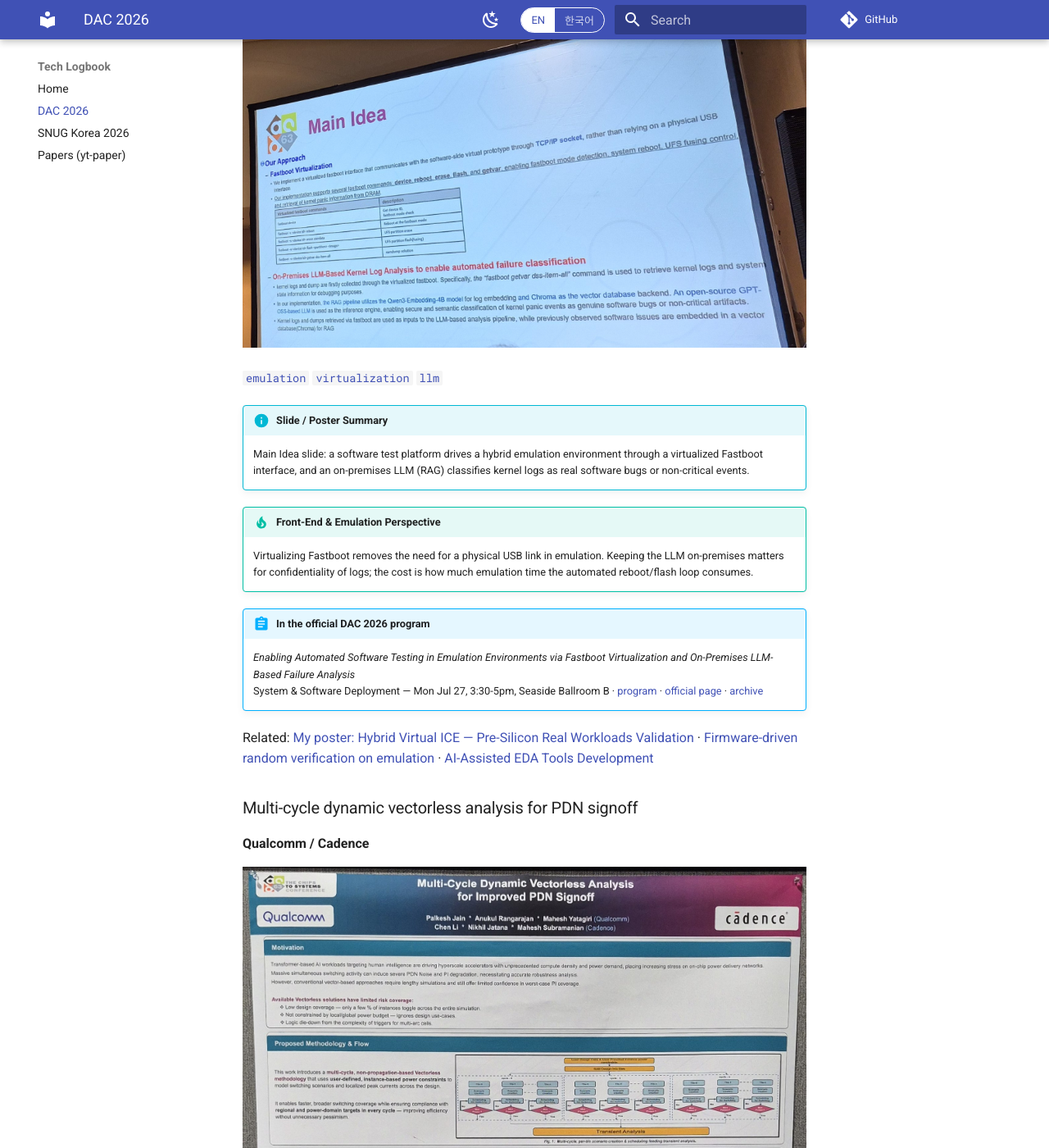
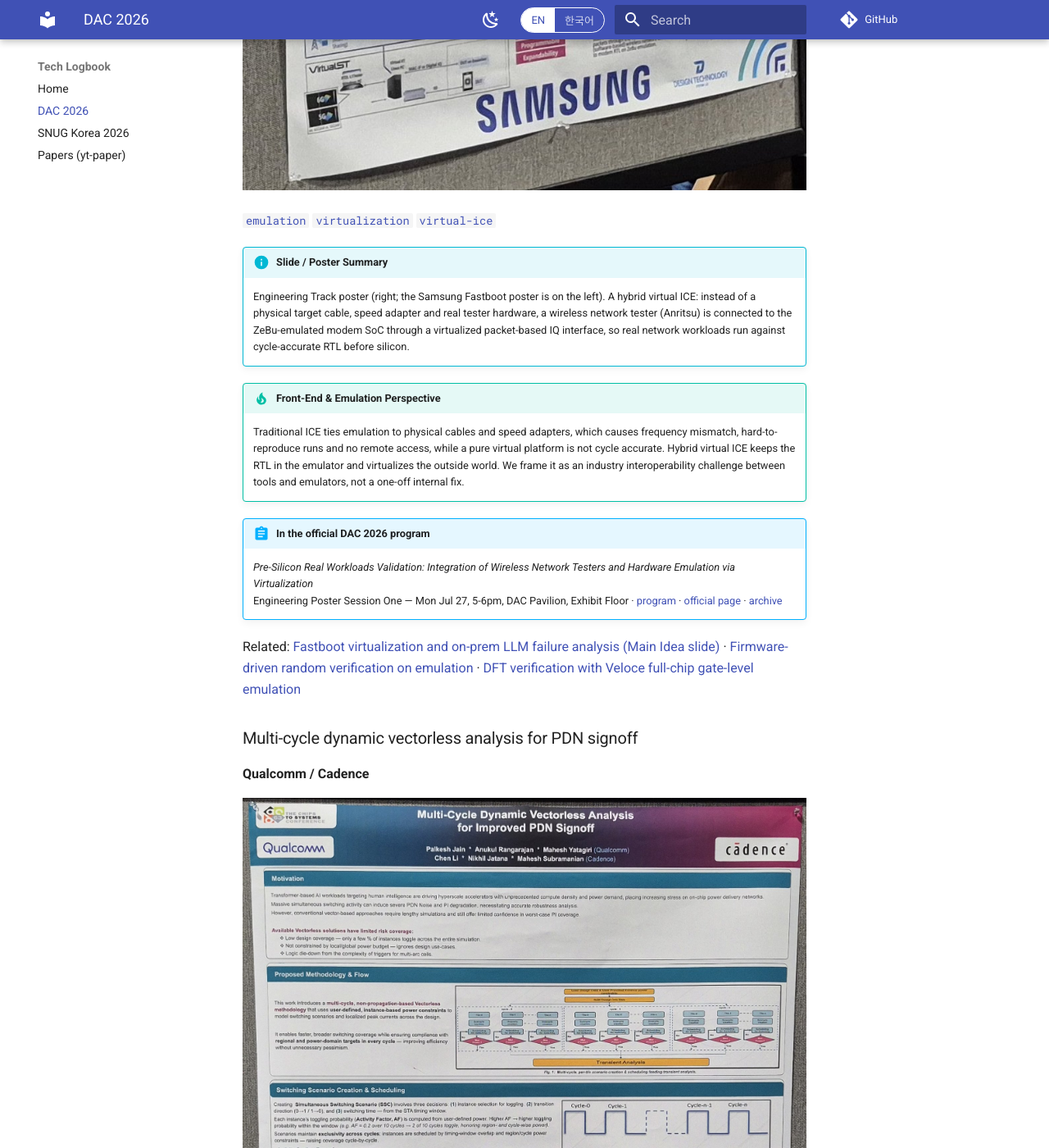
Before and after one commit to nemo99007/tech-logbook, an MkDocs documentation site: the page built from docs/dac2026/index.md, in a window 1280 px wide and 1400 px high, scrolled down 9966 px. Shown: the whole window at 82% size. Built offline with MkDocs 1.6.1 and Material for MkDocs 9.7.7, drawn with Linux system fonts in a browser that asks for light colours; comment, search, counter and statistics services are not loaded; some of the changed text lies outside the part shown.

Commit message:
DAC 2026 page: drop the separate My Work section
Co-Authored-By: Claude Sonnet 5.5 <noreply@anthropic.com>
Claude-Session: https://claude.ai/code/session_01SteYmA1gsWKWv4FvpXktiq

```diff
--- a/docs/dac2026/index.md
+++ b/docs/dac2026/index.md
@@ -37,10 +37,10 @@ Every talk, poster and paper has its own page, with abstract, in the searchable
 
 ## DAC에서 배우고 싶었던 것 { .ko }
 
-- **<span class="en">Hybrid Virtual ICE / virtualized tester on emulation</span><span class="ko">하이브리드 Virtual ICE / 에뮬레이션 위의 가상화 테스터</span>** — <span class="en">My own poster, plus the other posters that virtualize the outside world around the emulator.</span><span class="ko">제 포스터와, 에뮬레이터 바깥 세계를 가상화하는 다른 포스터들입니다.</span> [My poster: Hybrid Virtual ICE — Pre-Silicon Real Workloads Validation](#p20260727165840), [Fastboot virtualization and on-prem LLM failure analysis (Main Idea slide)](#p20260727162722)
+- **<span class="en">Hybrid Virtual ICE / virtualized tester on emulation</span><span class="ko">하이브리드 Virtual ICE / 에뮬레이션 위의 가상화 테스터</span>** — <span class="en">Posters that virtualize the outside world around the emulator.</span><span class="ko">에뮬레이터 바깥 세계를 가상화하는 다른 포스터들입니다.</span> [Hybrid Virtual ICE — Pre-Silicon Real Workloads Validation](#p20260727165840), [Fastboot virtualization and on-prem LLM failure analysis (Main Idea slide)](#p20260727162722)
 - **<span class="en">DFT automation (SystemRDL-to-RTL, DATP) and gate-level DFT emulation</span><span class="ko">DFT 자동화(SystemRDL-to-RTL, DATP)와 게이트 레벨 DFT 에뮬레이션</span>** — [Design-aware test points in SystemRDL-to-RTL generators](#p20260728134119), [DFT verification with Veloce full-chip gate-level emulation](#p20260728134334)
 - **<span class="en">AI/HPC multi-path network verification</span><span class="ko">AI/HPC 멀티패스 네트워크 검증</span>** — [Flexible and scalable network modeling for AI/HPC network verification](#p20260728172318)
-- **<span class="en">Emulation, UVM acceleration and firmware-driven verification</span><span class="ko">에뮬레이션, UVM acceleration, 펌웨어 기반 검증</span>** — [Firmware-driven random verification on emulation](#p20260727155157), [My poster: Hybrid Virtual ICE — Pre-Silicon Real Workloads Validation](#p20260727165840), [DFT verification with Veloce full-chip gate-level emulation](#p20260728134334)
+- **<span class="en">Emulation, UVM acceleration and firmware-driven verification</span><span class="ko">에뮬레이션, UVM acceleration, 펌웨어 기반 검증</span>** — [Firmware-driven random verification on emulation](#p20260727155157), [Hybrid Virtual ICE — Pre-Silicon Real Workloads Validation](#p20260727165840), [DFT verification with Veloce full-chip gate-level emulation](#p20260728134334)
 - **<span class="en">Agentic AI and LLM for EDA / triage</span><span class="ko">EDA와 triage를 위한 에이전틱 AI와 LLM</span>** — [AI-Assisted EDA Tools Development](#p20260728110354), [Fastboot virtualization and on-prem LLM failure analysis (Main Idea slide)](#p20260727162722)
 - **<span class="en">CXL / near-memory / PIM and emulation power analysis</span><span class="ko">CXL / near-memory / PIM과 에뮬레이션 전력 분석</span>** — <span class="en">No photos of mine; see the program listing below for the sessions and papers.</span><span class="ko">제가 찍은 사진은 없습니다. 아래 프로그램 목록에서 세션과 논문을 확인하세요.</span>
 
@@ -143,64 +143,6 @@ Titles, times and rooms only, from the [official program](https://confcats-sitep
     - [The new era of digital verification: a revolution driven by agentic AI acceleration](https://63dac.conference-program.com/?post_type=page&p=16&id=ENGPOST043&sess=sess264)
 - **Engineering Poster Session Two** — Tue Jul 28, 5-6pm, DAC Pavilion, Exhibit Floor
     - [XChip: A Guardrailed Agentic Gen-AI Front-End Flow from Intent to GDSII](https://63dac.conference-program.com/?post_type=page&p=16&id=ENGPOST248&sess=sess295)
-
-## My Work { .en }
-
-## 내 작업 { .ko }
-
-### My poster: Hybrid Virtual ICE — Pre-Silicon Real Workloads Validation {#p20260727165840}
-
-**Anritsu / Samsung / Synopsys (ZeBu)**
-
-![My poster: Hybrid Virtual ICE — Pre-Silicon Real Workloads Validation](assets/images/20260727_165840.jpg){ loading=lazy }
-
-[`emulation`](#tag-emulation) [`virtualization`](#tag-virtualization) [`virtual-ice`](#tag-virtual-ice) [`my-work`](#tag-my-work)
-
-<div class="en" markdown>
-
-!!! info "Slide / Poster Summary"
-    Our Engineering Track poster (right; the Samsung Fastboot poster is on the left). A hybrid virtual ICE: instead of a physical target cable, speed adapter and real tester hardware, a wireless network tester (Anritsu) is connected to the ZeBu-emulated modem SoC through a virtualized packet-based IQ interface, so real network workloads run against cycle-accurate RTL before silicon.
-
-</div>
-
-<div class="ko" markdown>
-
-!!! info "슬라이드 / 포스터 요약"
-    Engineering Track 포스터(오른쪽, 왼쪽은 삼성 Fastboot 포스터)입니다. 하이브리드 virtual ICE로, 물리 타깃 케이블, 스피드 어댑터, 실제 테스터 하드웨어 대신 무선망 테스터(Anritsu)를 패킷 기반 IQ 인터페이스로 가상화해 ZeBu로 에뮬레이션한 모뎀 SoC에 연결합니다. 실리콘 이전에 사이클 정확한 RTL로 실제 네트워크 워크로드를 돌릴 수 있습니다.
-
-</div>
-
-<div class="en" markdown>
-
-!!! tip "Front-End & Emulation Perspective"
-    Traditional ICE ties emulation to physical cables and speed adapters, which causes frequency mismatch, hard-to-reproduce runs and no remote access, while a pure virtual platform is not cycle accurate. Hybrid virtual ICE keeps the RTL in the emulator and virtualizes the outside world. We frame it as an industry interoperability challenge between tools and emulators, not a one-off internal fix.
-
-</div>
-
-<div class="ko" markdown>
-
-!!! tip "프론트엔드 · 에뮬레이션 관점"
-    기존 ICE는 에뮬레이션을 물리 케이블과 스피드 어댑터에 묶어 두기 때문에 주파수 불일치, 재현이 어려운 실행, 원격 접속 불가 문제가 생기고, 순수 가상 플랫폼은 사이클 정확하지 않습니다. 하이브리드 virtual ICE는 RTL은 에뮬레이터에 두고 외부 세계만 가상화합니다. 사내 한 번의 해결책이 아니라 툴과 에뮬레이터 사이의 업계 상호운용성 과제로 보고 있습니다.
-
-</div>
-
-<div class="en" markdown>
-
-!!! abstract "In the official DAC 2026 program"
-    *Pre-Silicon Real Workloads Validation: Integration of Wireless Network Testers and Hardware Emulation via Virtualization*
-    Engineering Poster Session One — Mon Jul 27, 5-6pm, DAC Pavilion, Exhibit Floor · [program](https://confcats-siteplex.s3.amazonaws.com/dac/images/dac-2026_program_july-22.pdf) · [official page](https://63dac.conference-program.com/?post_type=page&p=16&id=ENGPOST060&sess=sess264) · [archive](#official-dac-2026-archive)
-
-</div>
-
-<div class="ko" markdown>
-
-!!! abstract "공식 DAC 2026 프로그램"
-    *Pre-Silicon Real Workloads Validation: Integration of Wireless Network Testers and Hardware Emulation via Virtualization*
-    Engineering Poster Session One — Mon Jul 27, 5-6pm, DAC Pavilion, Exhibit Floor · [프로그램](https://confcats-siteplex.s3.amazonaws.com/dac/images/dac-2026_program_july-22.pdf) · [공식 페이지](https://63dac.conference-program.com/?post_type=page&p=16&id=ENGPOST060&sess=sess264) · [아카이브](#archive-ko)
-
-</div>
-
-<span class="en">Related:</span><span class="ko">관련:</span> [Fastboot virtualization and on-prem LLM failure analysis (Main Idea slide)](#p20260727162722) · [Firmware-driven random verification on emulation](#p20260727155157) · [DFT verification with Veloce full-chip gate-level emulation](#p20260728134334)
 
 ## Posters & Slides { .en }
 
@@ -364,7 +306,7 @@ Titles, times and rooms only, from the [official program](https://confcats-sitep
 
 </div>
 
-<span class="en">Related:</span><span class="ko">관련:</span> [Fastboot virtualization and on-prem LLM failure analysis (Main Idea slide)](#p20260727162722) · [My poster: Hybrid Virtual ICE — Pre-Silicon Real Workloads Validation](#p20260727165840) · [DFT verification with Veloce full-chip gate-level emulation](#p20260728134334)
+<span class="en">Related:</span><span class="ko">관련:</span> [Fastboot virtualization and on-prem LLM failure analysis (Main Idea slide)](#p20260727162722) · [Hybrid Virtual ICE — Pre-Silicon Real Workloads Validation](#p20260727165840) · [DFT verification with Veloce full-chip gate-level emulation](#p20260728134334)
 
 ### Fastboot virtualization and on-prem LLM failure analysis (Main Idea slide) {#p20260727162722}
 
@@ -418,7 +360,61 @@ Titles, times and rooms only, from the [official program](https://confcats-sitep
 
 </div>
 
-<span class="en">Related:</span><span class="ko">관련:</span> [My poster: Hybrid Virtual ICE — Pre-Silicon Real Workloads Validation](#p20260727165840) · [Firmware-driven random verification on emulation](#p20260727155157) · [AI-Assisted EDA Tools Development](#p20260728110354)
+<span class="en">Related:</span><span class="ko">관련:</span> [Hybrid Virtual ICE — Pre-Silicon Real Workloads Validation](#p20260727165840) · [Firmware-driven random verification on emulation](#p20260727155157) · [AI-Assisted EDA Tools Development](#p20260728110354)
+
+### Hybrid Virtual ICE — Pre-Silicon Real Workloads Validation {#p20260727165840}
+
+**Anritsu / Samsung / Synopsys (ZeBu)**
+
+![Hybrid Virtual ICE — Pre-Silicon Real Workloads Validation](assets/images/20260727_165840.jpg){ loading=lazy }
+
+[`emulation`](#tag-emulation) [`virtualization`](#tag-virtualization) [`virtual-ice`](#tag-virtual-ice)
+
+<div class="en" markdown>
+
+!!! info "Slide / Poster Summary"
+    Engineering Track poster (right; the Samsung Fastboot poster is on the left). A hybrid virtual ICE: instead of a physical target cable, speed adapter and real tester hardware, a wireless network tester (Anritsu) is connected to the ZeBu-emulated modem SoC through a virtualized packet-based IQ interface, so real network workloads run against cycle-accurate RTL before silicon.
+
+</div>
+
+<div class="ko" markdown>
+
+!!! info "슬라이드 / 포스터 요약"
+    Engineering Track 포스터(오른쪽, 왼쪽은 삼성 Fastboot 포스터)입니다. 하이브리드 virtual ICE로, 물리 타깃 케이블, 스피드 어댑터, 실제 테스터 하드웨어 대신 무선망 테스터(Anritsu)를 패킷 기반 IQ 인터페이스로 가상화해 ZeBu로 에뮬레이션한 모뎀 SoC에 연결합니다. 실리콘 이전에 사이클 정확한 RTL로 실제 네트워크 워크로드를 돌릴 수 있습니다.
+
+</div>
+
+<div class="en" markdown>
+
+!!! tip "Front-End & Emulation Perspective"
+    Traditional ICE ties emulation to physical cables and speed adapters, which causes frequency mismatch, hard-to-reproduce runs and no remote access, while a pure virtual platform is not cycle accurate. Hybrid virtual ICE keeps the RTL in the emulator and virtualizes the outside world. We frame it as an industry interoperability challenge between tools and emulators, not a one-off internal fix.
+
+</div>
+
+<div class="ko" markdown>
+
+!!! tip "프론트엔드 · 에뮬레이션 관점"
+    기존 ICE는 에뮬레이션을 물리 케이블과 스피드 어댑터에 묶어 두기 때문에 주파수 불일치, 재현이 어려운 실행, 원격 접속 불가 문제가 생기고, 순수 가상 플랫폼은 사이클 정확하지 않습니다. 하이브리드 virtual ICE는 RTL은 에뮬레이터에 두고 외부 세계만 가상화합니다. 사내 한 번의 해결책이 아니라 툴과 에뮬레이터 사이의 업계 상호운용성 과제로 보고 있습니다.
+
+</div>
+
+<div class="en" markdown>
+
+!!! abstract "In the official DAC 2026 program"
+    *Pre-Silicon Real Workloads Validation: Integration of Wireless Network Testers and Hardware Emulation via Virtualization*
+    Engineering Poster Session One — Mon Jul 27, 5-6pm, DAC Pavilion, Exhibit Floor · [program](https://confcats-siteplex.s3.amazonaws.com/dac/images/dac-2026_program_july-22.pdf) · [official page](https://63dac.conference-program.com/?post_type=page&p=16&id=ENGPOST060&sess=sess264) · [archive](#official-dac-2026-archive)
+
+</div>
+
+<div class="ko" markdown>
+
+!!! abstract "공식 DAC 2026 프로그램"
+    *Pre-Silicon Real Workloads Validation: Integration of Wireless Network Testers and Hardware Emulation via Virtualization*
+    Engineering Poster Session One — Mon Jul 27, 5-6pm, DAC Pavilion, Exhibit Floor · [프로그램](https://confcats-siteplex.s3.amazonaws.com/dac/images/dac-2026_program_july-22.pdf) · [공식 페이지](https://63dac.conference-program.com/?post_type=page&p=16&id=ENGPOST060&sess=sess264) · [아카이브](#archive-ko)
+
+</div>
+
+<span class="en">Related:</span><span class="ko">관련:</span> [Fastboot virtualization and on-prem LLM failure analysis (Main Idea slide)](#p20260727162722) · [Firmware-driven random verification on emulation](#p20260727155157) · [DFT verification with Veloce full-chip gate-level emulation](#p20260728134334)
 
 ### Multi-cycle dynamic vectorless analysis for PDN signoff {#p20260728100544}
 
@@ -742,7 +738,7 @@ Titles, times and rooms only, from the [official program](https://confcats-sitep
 
 </div>
 
-<span class="en">Related:</span><span class="ko">관련:</span> [Firmware-driven random verification on emulation](#p20260727155157) · [Fastboot virtualization and on-prem LLM failure analysis (Main Idea slide)](#p20260727162722) · [My poster: Hybrid Virtual ICE — Pre-Silicon Real Workloads Validation](#p20260727165840)
+<span class="en">Related:</span><span class="ko">관련:</span> [Firmware-driven random verification on emulation](#p20260727155157) · [Fastboot virtualization and on-prem LLM failure analysis (Main Idea slide)](#p20260727162722) · [Hybrid Virtual ICE — Pre-Silicon Real Workloads Validation](#p20260727165840)
 
 ### Automated LVS rule deck qualification {#p20260728170302}
 
@@ -1072,7 +1068,7 @@ Official DAC 2026: [63rd DAC page](https://dac.com/63rd-dac)
 
 ### emulation {#tag-emulation}
 
-[Firmware-driven random verification on emulation](#p20260727155157), [Fastboot virtualization and on-prem LLM failure analysis (Main Idea slide)](#p20260727162722), [My poster: Hybrid Virtual ICE — Pre-Silicon Real Workloads Validation](#p20260727165840), [DFT verification with Veloce full-chip gate-level emulation](#p20260728134334)
+[Firmware-driven random verification on emulation](#p20260727155157), [Fastboot virtualization and on-prem LLM failure analysis (Main Idea slide)](#p20260727162722), [Hybrid Virtual ICE — Pre-Silicon Real Workloads Validation](#p20260727165840), [DFT verification with Veloce full-chip gate-level emulation](#p20260728134334)
 
 ### firmware {#tag-firmware}
 
@@ -1132,8 +1128,8 @@ Official DAC 2026: [63rd DAC page](https://dac.com/63rd-dac)
 
 ### virtual-ice {#tag-virtual-ice}
 
-[My poster: Hybrid Virtual ICE — Pre-Silicon Real Workloads Validation](#p20260727165840)
+[Hybrid Virtual ICE — Pre-Silicon Real Workloads Validation](#p20260727165840)
 
 ### virtualization {#tag-virtualization}
 
-[Fastboot virtualization and on-prem LLM failure analysis (Main Idea slide)](#p20260727162722), [My poster: Hybrid Virtual ICE — Pre-Silicon Real Workloads Validation](#p20260727165840)
+[Fastboot virtualization and on-prem LLM failure analysis (Main Idea slide)](#p20260727162722), [Hybrid Virtual ICE — Pre-Silicon Real Workloads Validation](#p20260727165840)
```
Also changed, not shown: other parts of docs/dac2026/index.md (+1 -1 lines), 4 other files.
